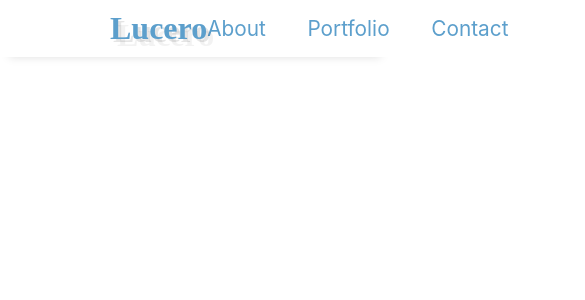
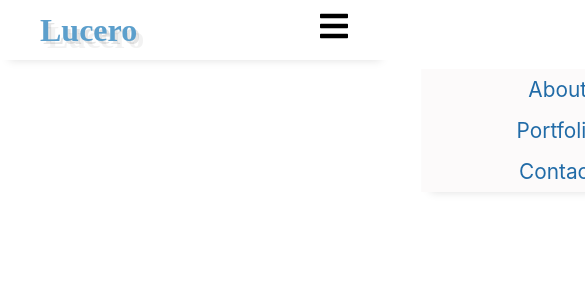
Before and after one commit to LuceroSDJ/sandovalProgrammer, a React (Create React App) app: page / in a window 390 px wide. Shown: the top 300 px of the page, 585 px wide, since content can reach past the window. Built offline with nearby package versions, Linux system fonts and the light colour scheme; a web font is replaced by a local one.

Commit message:
added media queries breakpoint

```diff
--- a/src/components/Navbar.js
+++ b/src/components/Navbar.js
@@ -6,6 +6,7 @@ import styles from "./Navbar.module.css";
 
 export default function Navbar() {
     const [header, setHeader] = useState(styles.nav1);
+    const [toggleMenu, setToggleMenu] = useState(styles.menu)
 
     const listenScrollEvent = event => {
         if (window.scrollY < 73) {
@@ -21,24 +22,32 @@ export default function Navbar() {
         return () => window.removeEventListener("scroll", listenScrollEvent);
     }, []);
 
+    const handleClick = () => {
+        setToggleMenu(`${styles.menu} ${styles.show}`)
+
+    }
+    const onLinkClick = () => {
+        setToggleMenu(styles.menu)
+    }
+
     return (
         // <div className={header}>
             <nav className={header}>
                 <Link className={styles.logo} to="/sandovalProgrammer">Lucero</Link>
                 {/* <h1 className={styles.test1}>Lucero</h1> */}
-                <ul className={styles.menu}>
-                    <li>
+                <ul className={toggleMenu}>
+                    <li onClick={onLinkClick}>
                         <Link to="/about">About</Link>
                     </li>
-                    <li>
+                    <li onClick={onLinkClick}>
                         <Link to="/portfolio">Portfolio</Link>
                     </li>
-                    <li>
+                    <li onClick={onLinkClick}>
                         <Link to="/contact">Contact</Link>
                     </li>
                 </ul>
 
-                <button className={styles.menuIcon}>
+                <button onClick={handleClick} className={styles.menuIcon}>
                     <FaBars />
                 </button>
             </nav>
--- a/src/components/Navbar.module.css
+++ b/src/components/Navbar.module.css
@@ -44,7 +44,7 @@
     transform: translateY(0);
     transition: transform 0.8s ease;
     box-shadow: 0 9px 9px -9px rgba(0, 0, 0, 0.13);
-    z-index: 2;
+    z-index: 4;
 }
 
 .nav2 {
@@ -62,8 +62,8 @@
     transform: translateY(10);
     transition: transform 8s ease;
     animation: myanimation 5s;
-    z-index:s 2;
     box-shadow: 0 9px 9px -9px rgba(0, 0, 0, 0.13);
+    z-index: 4;
 }
 @keyframes myanimation {
     0% {
@@ -85,6 +85,7 @@
     display: flex;
     column-gap: 2em;
     font-size: 1.3em;
+    z-index: 4;
 }
 
 /* @keyframes loading {
@@ -118,3 +119,45 @@
     display: none;
     padding-right: 100px;
 }
+
+/* Media Query for tablets and mobile phones (max-width 720px)  */
+@media screen and (max-width: 720px) {
+    nav {
+        padding: 5px;
+    }
+    .menu {
+        position: fixed;
+        flex-direction: column;
+        top: 4.3rem;
+        left: 10%;
+        width: 70%;
+        text-align: center;
+        transform: translateX(140%);
+        transition: transform 0.5s ease-in;
+        box-shadow: 0 9px 9px -9px rgba(0, 0, 0, 0.13);
+        /* background: rgb(228,210,192); */
+        /* background: rgba(155, 214, 223, 0.719); */
+        background: rgb(252, 250, 250);
+        padding-right: 0px;
+    }
+    nav ul li  {
+        margin: 8px;
+
+    }
+    nav ul a {
+        color: rgb(33, 107, 167);
+    }
+
+    .menuIcon {
+        display: block;
+    }
+    nav ul.show {
+        transform: translateX(0);
+    }
+    .logo {
+        padding-left: 30px;
+    }
+    .menuIcon {
+        padding-right: 30px;
+    }
+}
--- a/src/components/pages/about/About.module.css
+++ b/src/components/pages/about/About.module.css
@@ -47,3 +47,17 @@ p {
     /* color: #6b5b5b; */
     color: rgb(228,210,192);
 }
+
+@media screen and (max-width: 720px) {
+    .aboutMeSection {
+        display: flex;
+        flex-direction: column;
+        padding: 4.5rem 3.5rem;
+    }
+    .perfil {
+        margin-bottom: 1.5rem;
+    }
+    .bio {
+        text-align: justify;
+    }
+}
--- a/src/components/pages/landing/LandingPage.module.css
+++ b/src/components/pages/landing/LandingPage.module.css
@@ -29,12 +29,6 @@
     width: 120%;
 }
 .intro h2{
-    /* margin: 0 auto; */
-    /* display: flex; */
-    /* flex-direction: column; */
-    /* justify-content: center; */
-    /* align-items: center; */
-    /* gap: 2rem; */
     font-family: 'Rajdhani', sans-serif;
     font-size: 3.5rem;
 }
@@ -72,3 +66,41 @@
     font-size: 12px;
     line-height: normal;
 }
+.intro button {
+    padding: 0.5rem;
+    background: rosybrown;
+    border: none;
+    border-radius: 0.5rem;
+    box-shadow: 0 9px 9px -9px rgba(0, 0, 0, 0.13);
+    cursor: pointer;
+    background: rgb(92, 159, 204);
+    font-family: 'Rajdhani', sans-serif;
+    font-weight: bold;
+}
+.intro button:hover {
+    background: rgb(131, 193, 235);
+    color: rgb(109, 107, 107);
+}
+
+
+@media screen and (max-width: 720px) {
+    .landingImg img {
+        height: 260px;
+        width: 110%;
+    }
+    .frame {
+        height: 430px;
+    }
+    .intro h2 {
+        font-size: 2.5rem;
+    }
+    .intro h3 {
+        font-size: 2rem;
+    }
+    .adjetivos div {
+        margin: 10px 30px;
+        padding: 6px;
+        background: rgb(241, 236, 231);
+        font-size: 13px;
+    }
+}
```
